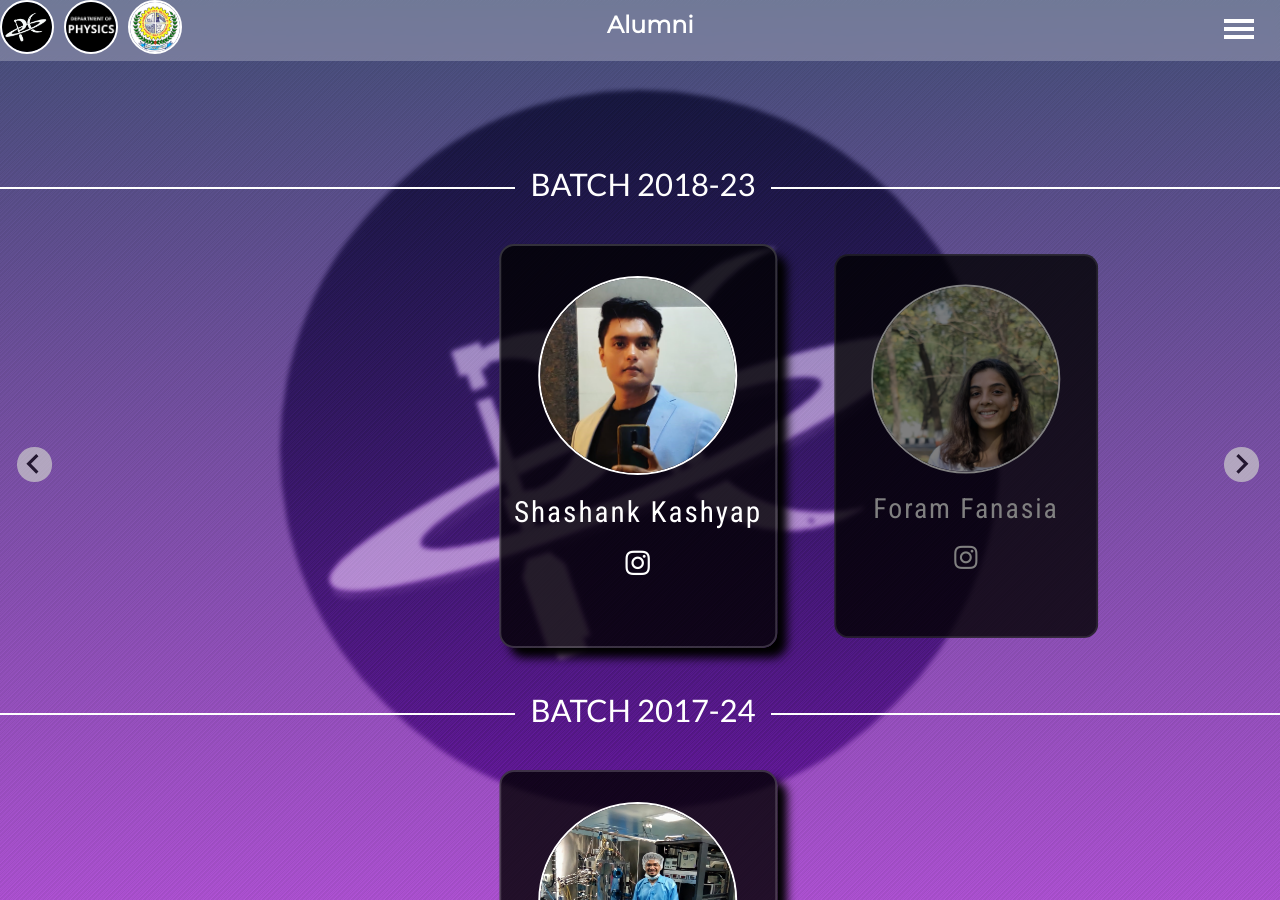
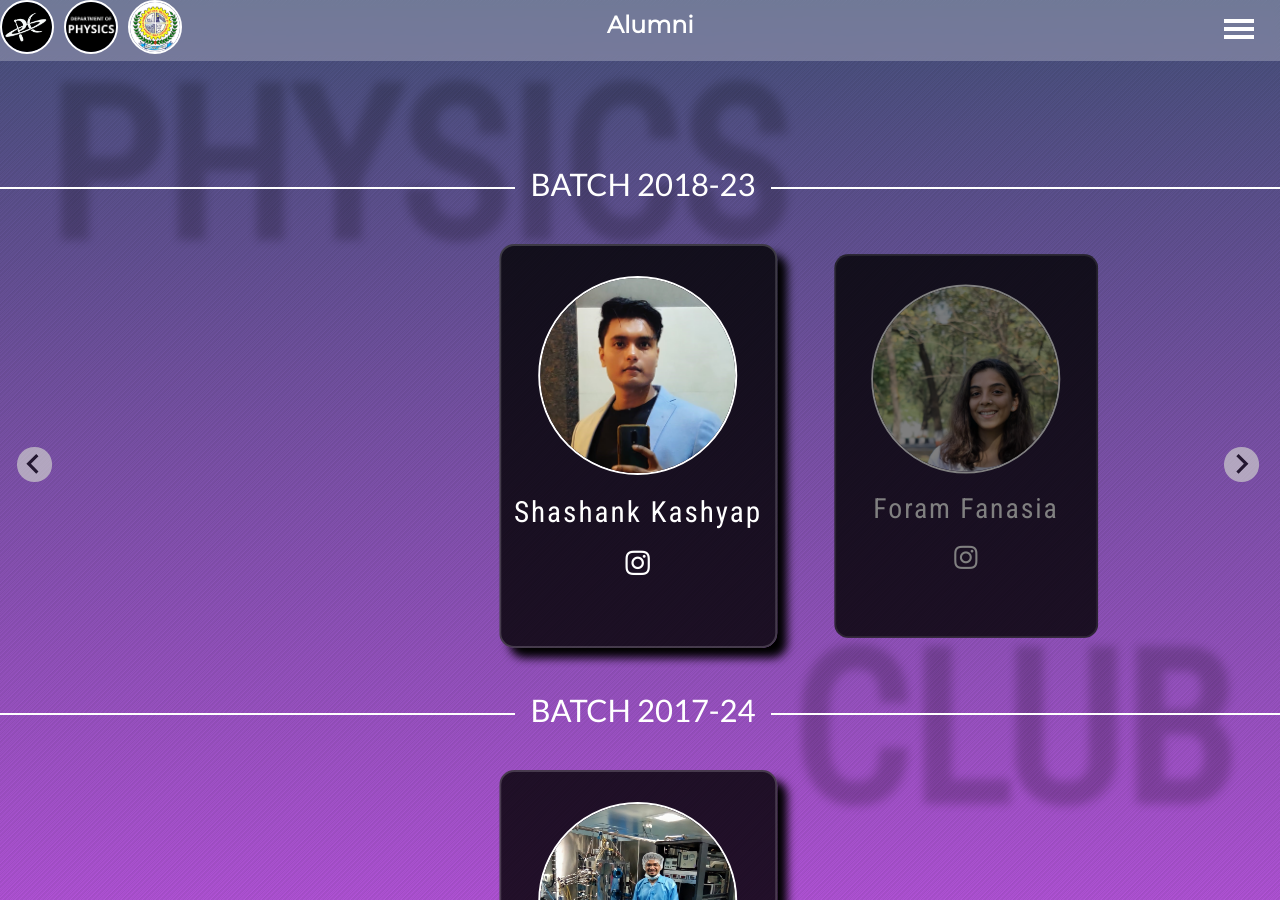
Before and after one commit to PhysicsClubSVNIT/PhysicsClubSVNIT.github.io, a Jekyll site: the page built from alumni.html, in a window 1280 px wide and 900 px high. Built offline with Jekyll 4.4.1, drawn with Linux system fonts in a browser that asks for light colours; some web fonts are replaced.

Commit message:
minor graphics changes

```diff
--- a/alumni.html
+++ b/alumni.html
@@ -11,9 +11,9 @@ extra_js:
 ---
 
 <div id="main-container" class="alumni">
-<!--div id="phys">PHYSICS</div>
-<div id="club">CLUB</div-->
-<img id="pcback" src="/assets/images/pc.png">
+<div id="phys">PHYSICS</div>
+<div id="club">CLUB</div>
+<!--img id="pcback" src="/assets/images/pc.png"-->
     <div style="width: 100%; height: 1vh;"></div>
 
 
--- a/assets/css/team.css
+++ b/assets/css/team.css
@@ -114,7 +114,7 @@ body{
 	position:  fixed;
 	font-weight: 800;
 	font-family: Roboto Condensed, Rubik;
-	text-shadow: 0px 0px 10px rgba(0, 0, 0, 0.3);
+	text-shadow: 0px 0px 10px rgba(0, 0, 0, 0.2);
 	-webkit-user-select: none;
 	-moz-user-select: none;
 	-ms-user-select: none;
--- a/team.html
+++ b/team.html
@@ -11,9 +11,9 @@ extra_js:
 ---
 
 <div id="main-container">
-<!--div id="phys">PHYSICS</div>
-<div id="club">CLUB</div-->
-<img id="pcback" src="/assets/images/pc.png">
+<div id="phys">PHYSICS</div>
+<div id="club">CLUB</div>
+<!--img id="pcback" src="/assets/images/pc.png"-->
     <div style="width: 100%; height: 1vh;"></div>
 
 
```
